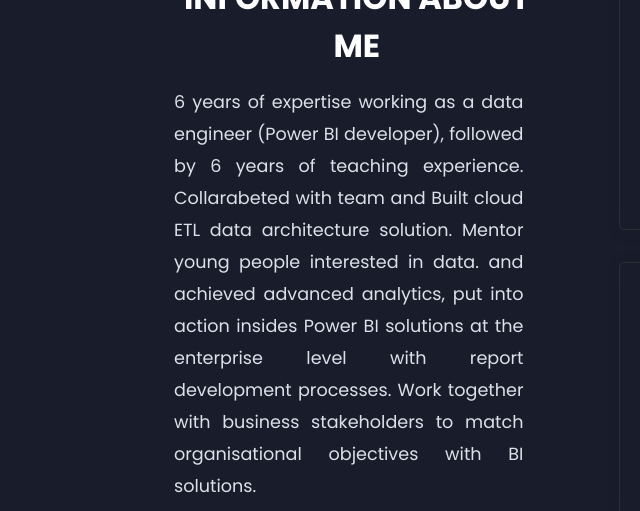
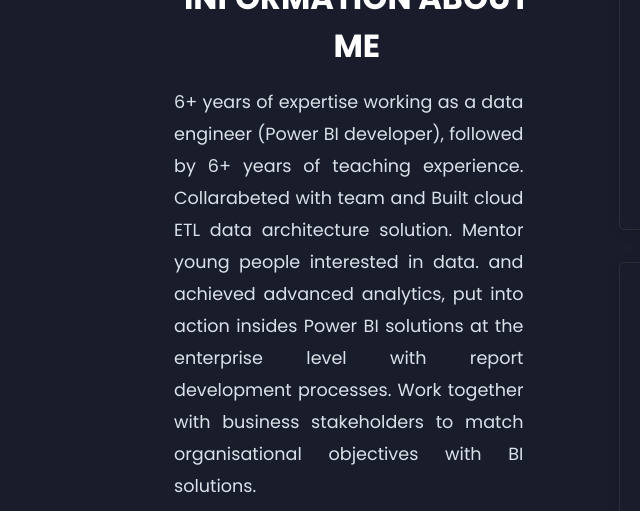
Before and after one commit to rganesh203/Portfolio, a plain HTML site: page index.html in a window 1280 px wide. Both pictures are taken after a click on the element 1214 px from the left and 322 px from the top of the page. Shown: the part 289-800 px from the top of the page, 2-642 px from the left. Drawn offline with nearby package versions, Linux system fonts and the light colour scheme; some packages are replaced by stand-ins of ours; a script that the page names is missing.

Commit message:
Update index.html

```diff
--- a/index.html
+++ b/index.html
@@ -52,7 +52,7 @@
                 <div class="left-about">
                     <h4 style="text-align: center;"><span>Information About me</span></h4>
                     <p style="text-align: justify;">
-                        6 years of expertise working as a data engineer (Power BI developer), followed by 6 years of teaching experience.
+                        6+ years of expertise working as a data engineer (Power BI developer), followed by 6+ years of teaching experience.
 			Collarabeted with team and Built cloud ETL data architecture solution. Mentor young people interested in data.
 			and achieved advanced analytics, put into action insides Power BI solutions at the enterprise level with report development processes.
 			Work together with business stakeholders to match organisational objectives with BI solutions.
```
